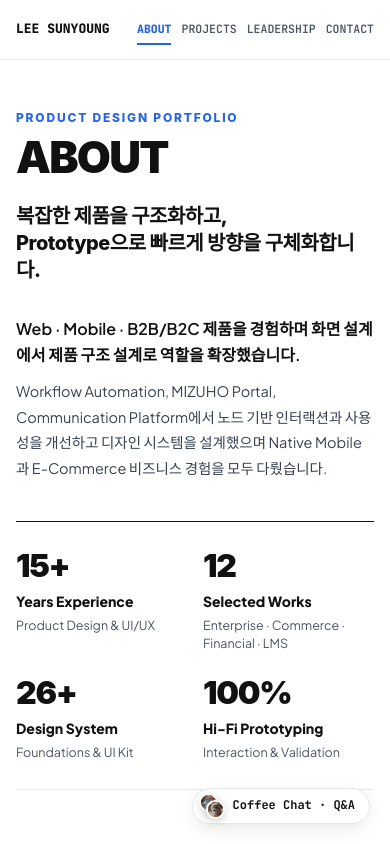
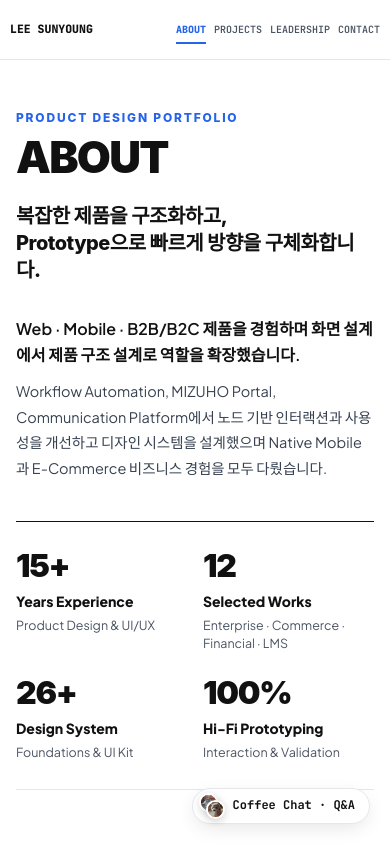
Before and after one commit to mobius38/sylee-portfolio, a React (Vite) app: page / in a window 390 px wide. Shown: the top 844 px of the page. Built offline with nearby package versions, Linux system fonts and the light colour scheme; the HTML template or start-up script is replaced by a standard one.

Commit message:
style: 모바일 헤더의 로고/메뉴 폰트 크기 및 간격을 뷰포트에 맞게 축소하여 가로 겹침 현상 해결

```diff
--- a/src/components/layout/GnbHeader.tsx
+++ b/src/components/layout/GnbHeader.tsx
@@ -37,7 +37,7 @@ export function GnbHeader({ w }: { w: number }) {
         backdropFilter: "blur(12px)",
         WebkitBackdropFilter: "blur(12px)",
         borderBottom: "1px solid #E5E7EB",
-        padding: isMobile ? "0 16px" : "0 40px",
+        padding: isMobile ? "0 10px" : "0 40px", /* 모바일 패딩 축소해 공간 확보 */
         height: "60px",
         display: "flex",
         alignItems: "center",
@@ -49,13 +49,13 @@ export function GnbHeader({ w }: { w: number }) {
         href="#about"
         style={{
           fontFamily: "'JetBrains Mono', monospace",
-          fontSize: isMobile ? "13px" : "14px",
+          fontSize: isMobile ? "11.5px" : "14px", /* 모바일 로고 크기 축소 */
           fontWeight: 900,
           color: "#111111",
           textDecoration: "none",
           display: "flex",
           alignItems: "center",
-          gap: "8px",
+          gap: "6px",
           whiteSpace: "nowrap",
         }}
       >
@@ -69,7 +69,7 @@ export function GnbHeader({ w }: { w: number }) {
       </a>
 
       {/* Nav 4 Items */}
-      <nav style={{ display: "flex", gap: isMobile ? "10px" : "24px" }}>
+      <nav style={{ display: "flex", gap: isMobile ? "8px" : "24px" }}> {/* 모바일 메뉴 간격 축소 */}
         {navItems.map((item) => {
           const isActive = activeSection === item.id;
           return (
@@ -78,7 +78,7 @@ export function GnbHeader({ w }: { w: number }) {
               href={item.href}
               style={{
                 fontFamily: "'JetBrains Mono', monospace",
-                fontSize: isMobile ? "11.5px" : "13px",
+                fontSize: isMobile ? "10px" : "13px", /* 모바일 메뉴 폰트 크기 축소 */
                 fontWeight: isActive ? 900 : 600,
                 color: isActive ? "#2563EB" : "#4B5563",
                 textDecoration: "none",
```
